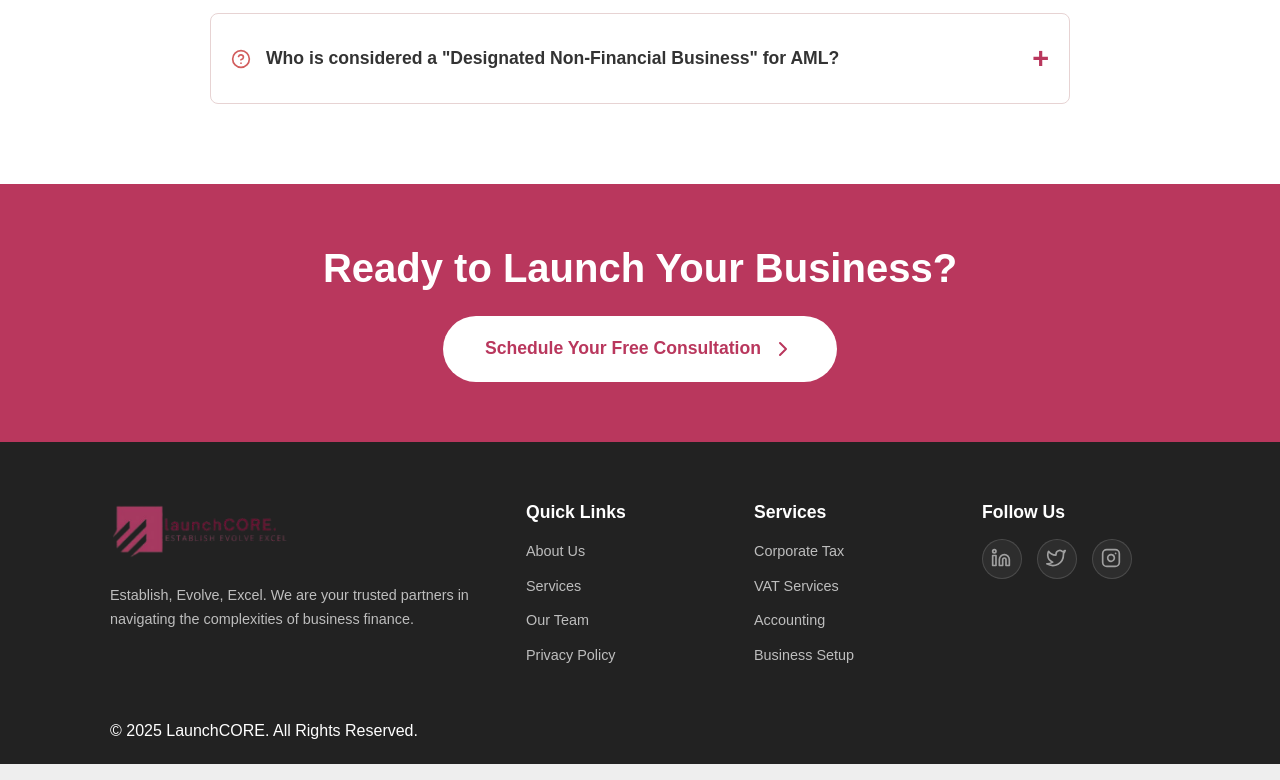
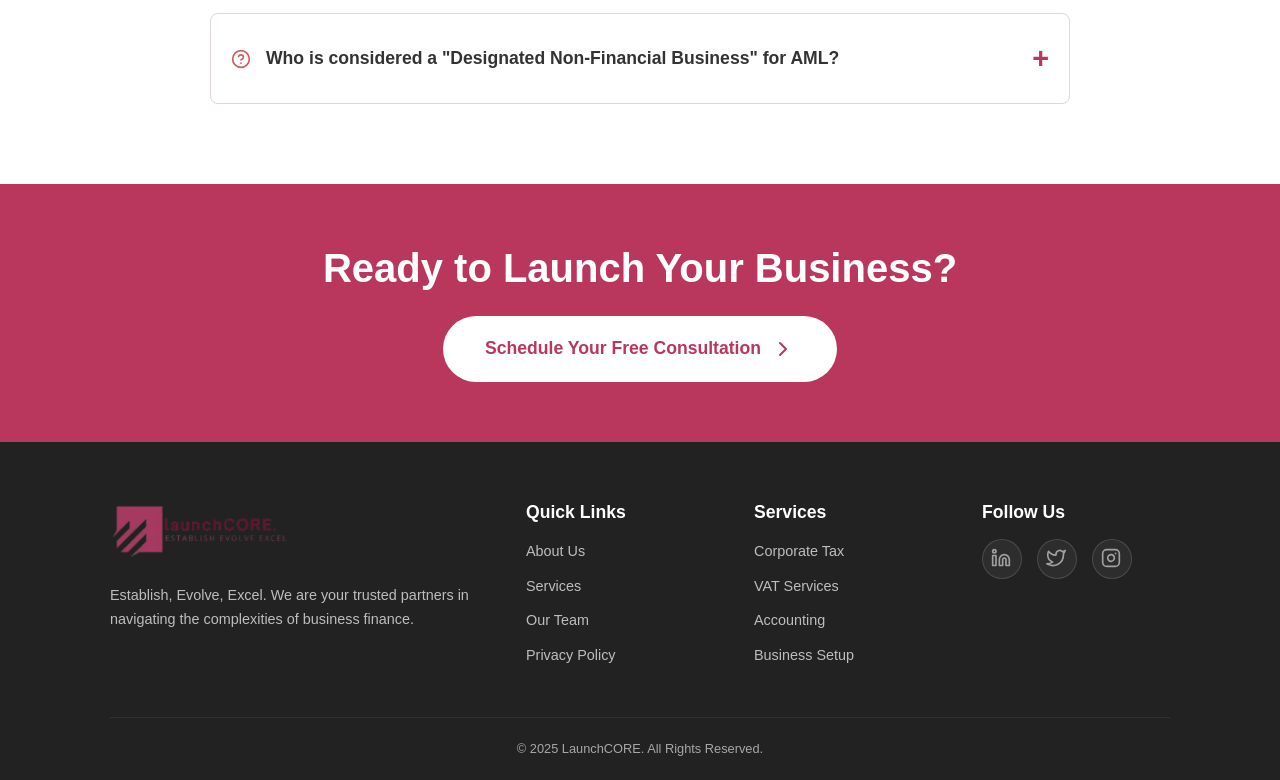
Before and after one commit to muhammadawa242/launchcore, a React (Vite) app: page /launchcore/services/compliance in a window 1280 px wide. Shown: the part 3307-4087 px from the top of the page. Built offline with nearby package versions, Linux system fonts and the light colour scheme.

Commit message:
footer bottom fix

```diff
--- a/src/styles/LandingPage.module.css
+++ b/src/styles/LandingPage.module.css
@@ -439,6 +439,13 @@ section {
 .footerGrid ul a { color: inherit; text-decoration: none; display: inline-block; transition: all 0.3s ease; }
 .footerGrid .footerLinks a:hover { opacity: 1; color: var(--color-secondary); transform: translateX(5px); }
 .footerSocial ul { display: flex; gap: 15px; }
+.footerBottom {
+    text-align: center;
+    padding-top: 20px;
+    border-top: 1px solid rgba(255, 255, 255, 0.1);
+    font-size: 0.8rem;
+    opacity: 0.6;  /* <- This is making it faded */
+}
 
 .footerSocial a {
     background: #333333;
```
